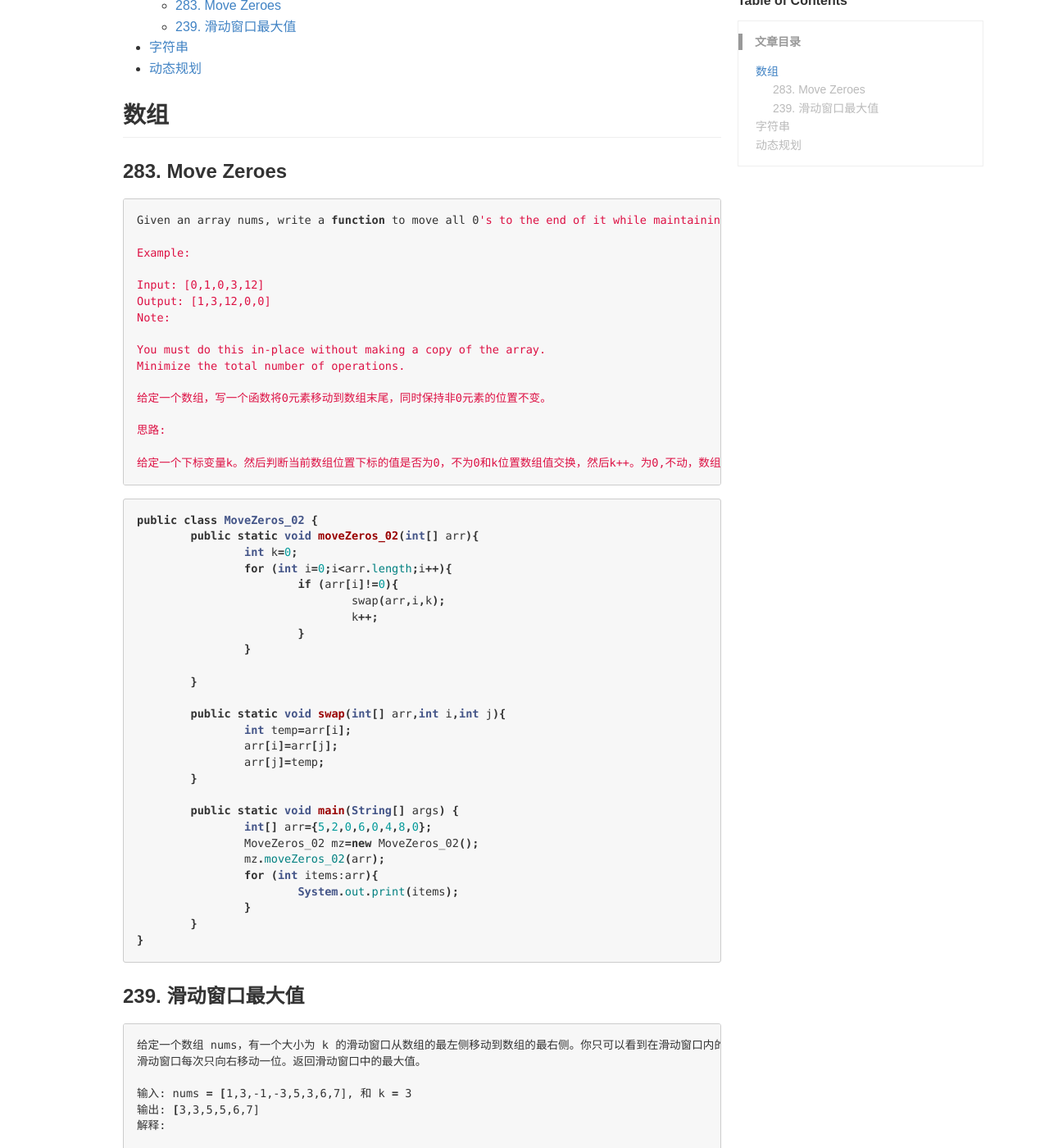
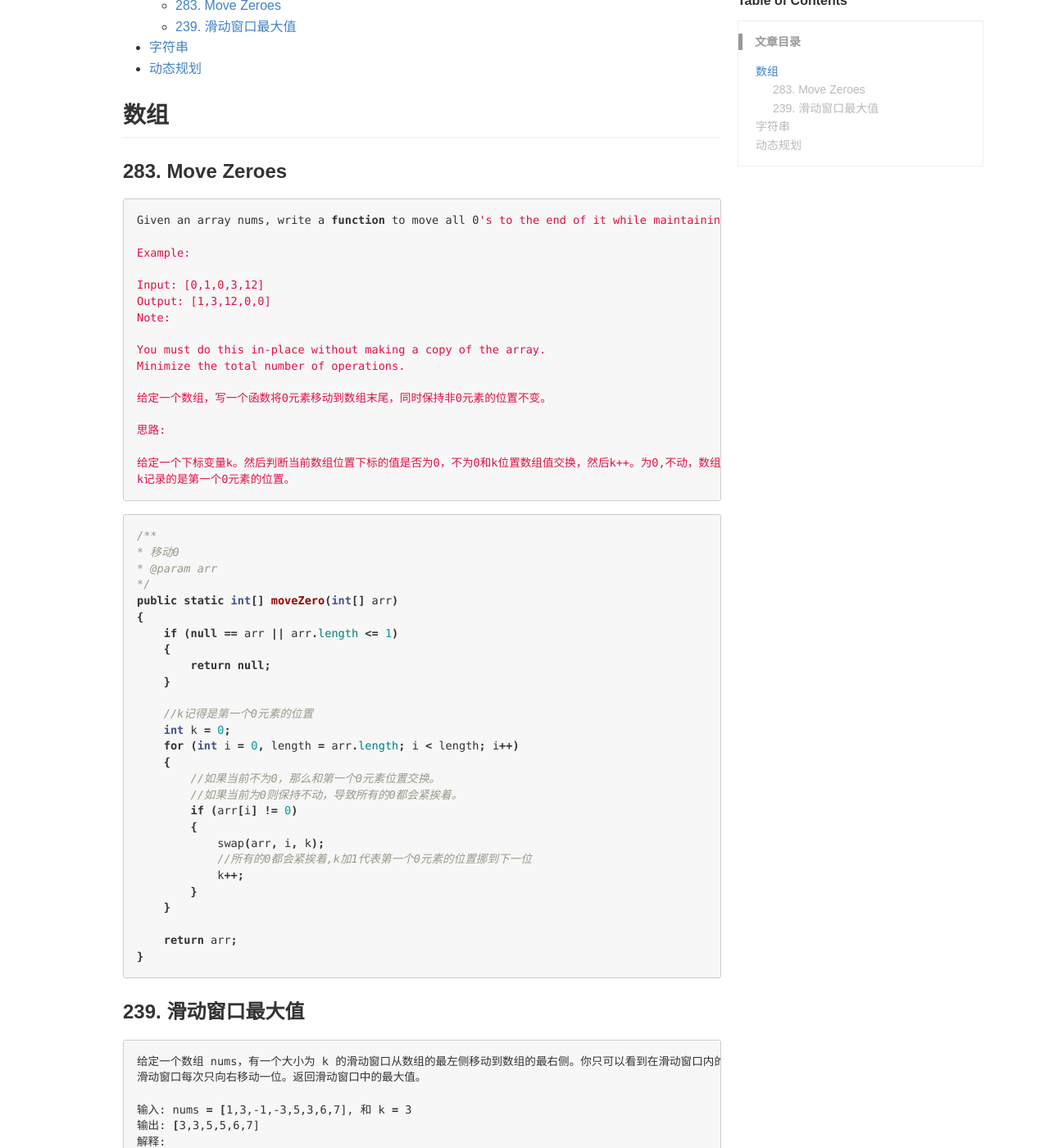
Before and after one commit to lizb0907/lizb0907.github.io, a Jekyll site: the page built from _posts/algorithm/2019-05-04-LeetCode.md, in a window 1280 px wide and 1400 px high, scrolled down 335 px. Shown: the whole window at 82% size. Built offline with Jekyll 4.4.1, drawn with Linux system fonts in a browser that asks for light colours; comment, search, counter and statistics services are not loaded.

Commit message:
update leetcode

````diff
--- a/_posts/algorithm/2019-05-04-LeetCode.md
+++ b/_posts/algorithm/2019-05-04-LeetCode.md
@@ -35,36 +35,37 @@ Minimize the total number of operations.
 
 思路:
 
-给定一个下标变量k。然后判断当前数组位置下标的值是否为0，不为0和k位置数组值交换，然后k++。为0,不动，数组下标后移。
+给定一个下标变量k。然后判断当前数组位置下标的值是否为0，不为0和k位置数组值交换，然后k++。为0,不动，数组下标后移，
+k记录的是第一个0元素的位置。
 ```
 
 ```java
-public class MoveZeros_02 {
-	public static void moveZeros_02(int[] arr){
-		int k=0;
-		for (int i=0;i<arr.length;i++){
-			if (arr[i]!=0){
-				swap(arr,i,k);
-				k++;
-			}
-		}
+/**
+* 移动0
+* @param arr
+*/
+public static int[] moveZero(int[] arr)
+{
+    if (null == arr || arr.length <= 1)
+    {
+        return null;
+    }
 
-	}
+    //k记得是第一个0元素的位置
+    int k = 0;
+    for (int i = 0, length = arr.length; i < length; i++)
+    {
+        //如果当前不为0，那么和第一个0元素位置交换。
+        //如果当前为0则保持不动，导致所有的0都会紧挨着。
+        if (arr[i] != 0)
+        {
+            swap(arr, i, k);
+            //所有的0都会紧挨着,k加1代表第一个0元素的位置挪到下一位
+            k++;
+        }
+    }
 
-	public static void swap(int[] arr,int i,int j){
-		int temp=arr[i];
-		arr[i]=arr[j];
-		arr[j]=temp;
-	}
-
-	public static void main(String[] args) {
-		int[] arr={5,2,0,6,0,4,8,0};
-		MoveZeros_02 mz=new MoveZeros_02();
-		mz.moveZeros_02(arr);
-		for (int items:arr){
-			System.out.print(items);
-		}
-	}
+    return arr;
 }
 ```
 
````
